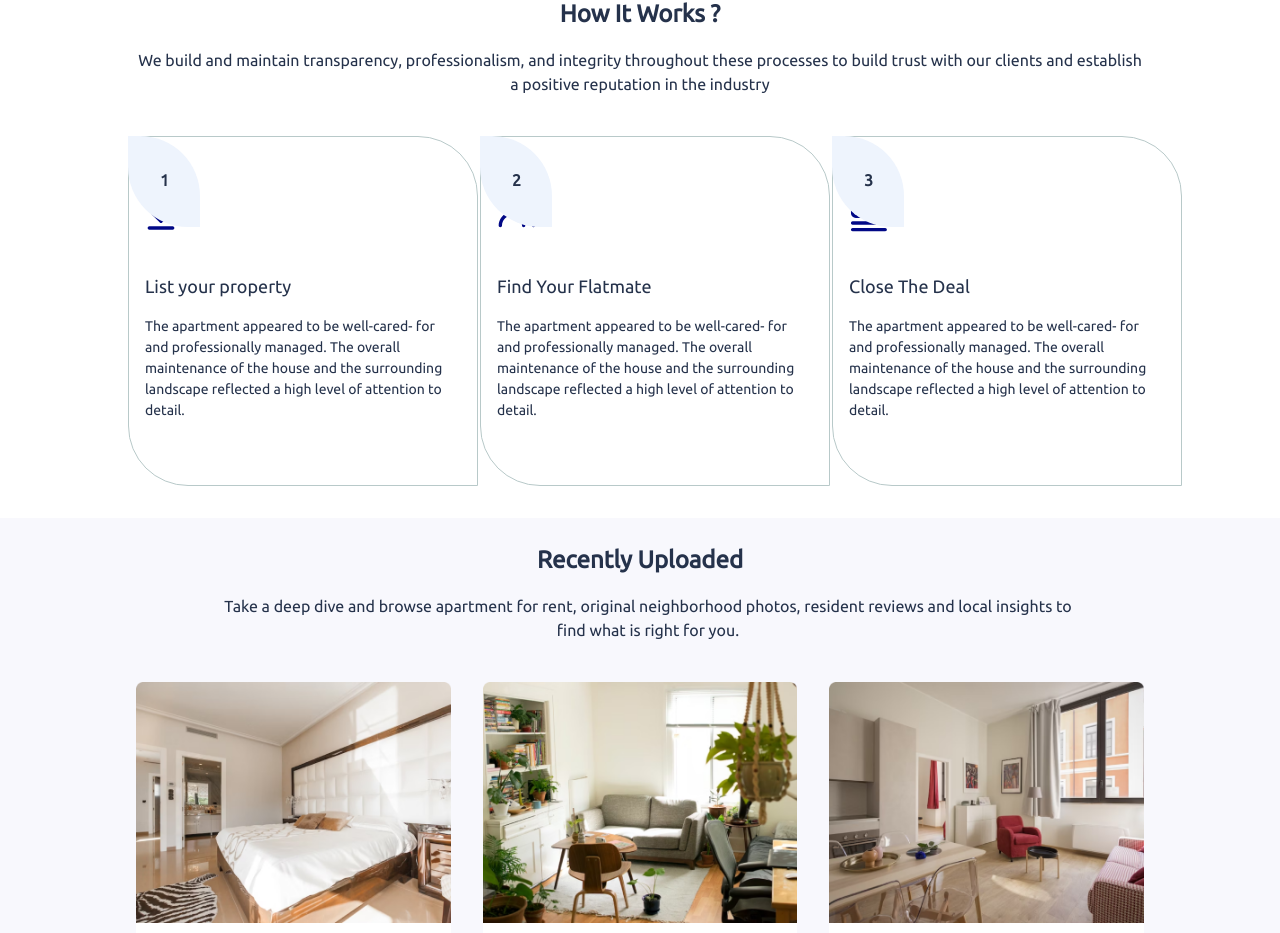
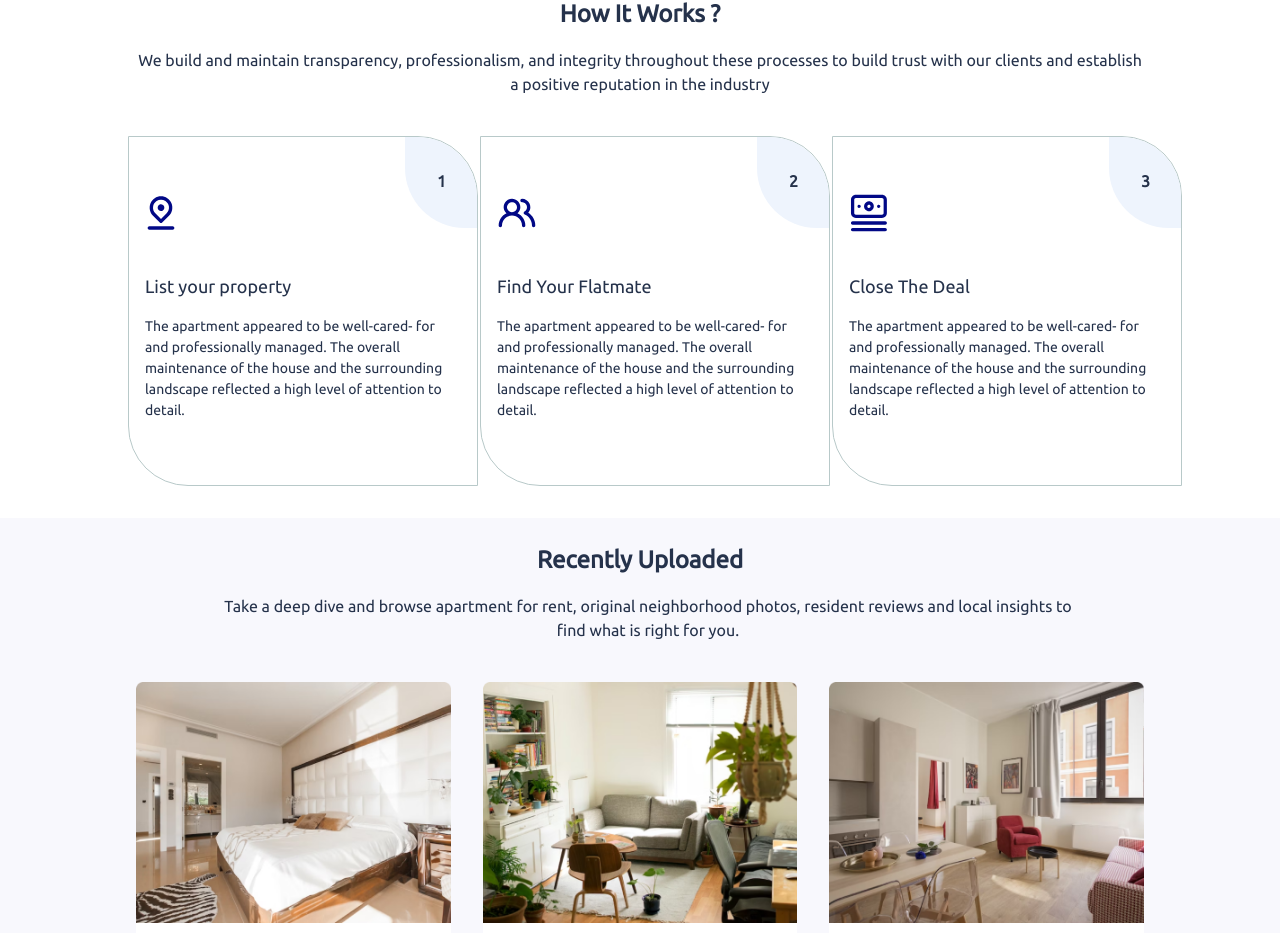
Before and after one commit to lazynerd-studios/Co-Habit-Landing, a React (Vite) app: page / in a window 1280 px wide. Shown: the part 993-1926 px from the top of the page. Built offline with nearby package versions, Linux system fonts and the light colour scheme.

Commit message:
Update Home.jsx

```diff
--- a/src/Components/Home/Home.jsx
+++ b/src/Components/Home/Home.jsx
@@ -57,7 +57,7 @@ const Home = () => {
         <div className="hero min-h-screen bg-[#f8f8fd]">
           {/* hero section */}
           <div className="hero-content text-center mt-10 laptop:mt-auto laptop:mx-[8rem]">
-            <div className="w-auto laptop:mt-[7rem]">
+            <div className="w-auto laptop:mt-[7rem] tablet:mt-8">
               <h1 className="laptop:text-[3.125rem] tablet:text-[2.125rem] tablet:text-center laptop:text-center leading-[3.3rem] text-[3rem] text-left laptop:leading-[3.4375rem] font-bold uppercase text-[#25324B]">
                 FIND YOUR PERFECT
               </h1>
@@ -154,13 +154,13 @@ const Home = () => {
             {/* text-in-shapes */}
             <div className="grid grid-cols-1 gap-2 tablet:gap-8 laptop:grid-cols-3 tablet:grid-cols-2 laptop:gap-8">
               {/* styled rectangle 1 */}
-              <div className="relative">
-                <div className=" h-[5.6875rem] w-[4.5rem] absolute justify-end z-50 bg-[#EEF4FD] rounded-tr-[3.75rem] rounded-bl-[3.75rem]">
+              <div className="h-[21.875rem] w-[21.875rem] relative bg-white border border-[#B8C9C9] rounded-tr-[3.75rem] rounded-bl-[3.75rem]">
+                <div className=" h-[5.6875rem] w-[4.5rem] absolute right-0 top-0 z-50 bg-[#EEF4FD] rounded-tr-[3.75rem] rounded-bl-[3.75rem]">
                   <p className="p-8 font-semibold">
                     1
                   </p>
                 </div>
-                <div className="h-[21.875rem] w-[21.875rem] border border-[#B8C9C9] rounded-tr-[3.75rem] rounded-bl-[3.75rem]">
+
                 <img src={LocationPin} className="mt-14 mb-10 mx-3 w-[2.5rem]" alt="location-pin" />
                 <h2 className=" px-4 mb-4 text-[1.125rem] font-medium">
                   List your property
@@ -173,7 +173,7 @@ const Home = () => {
                   level of attention to detail.
                 </p>
               </div>
-              </div>
+
               {/* end of styled rectangle 1 */}
 
               {/* arrow up */}
@@ -185,13 +185,13 @@ const Home = () => {
               {/* <img src={ArrowUp} className="-my-10 -py- mx-auto tablet:mx-0 tablet:hidden laptop:hidden" alt="arrow-up" /> */}
 
               {/* styled rectangle 2 */}
-              <div className="relative">
-                <div className=" h-[5.6875rem] w-[4.5rem] absolute justify-end z-50 bg-[#EEF4FD] rounded-tr-[3.75rem] rounded-bl-[3.75rem]">
+              <div className="h-[21.875rem] w-[21.875rem] relative bg-white border border-[#B8C9C9] rounded-tr-[3.75rem] rounded-bl-[3.75rem]">
+                <div className=" h-[5.6875rem] w-[4.5rem] absolute right-0 top-0 z-50 bg-[#EEF4FD] rounded-tr-[3.75rem] rounded-bl-[3.75rem]">
                   <p className="p-8 font-semibold">
                     2
                   </p>
                 </div>
-                <div className="h-[21.875rem] w-[21.875rem] border border-[#B8C9C9] rounded-tr-[3.75rem] rounded-bl-[3.75rem]">
+
                 <img src={Users} className="mt-14 mb-10 mx-4 w-[2.5rem]" alt="location-pin" />
                 <h2 className=" px-4 mb-4 text-[1.125rem] font-medium">
                   Find Your Flatmate
@@ -204,7 +204,7 @@ const Home = () => {
                   level of attention to detail.
                 </p>
               </div>
-              </div>
+
 
               {/* arrow up */}
               {/* <svg width="64" height="60" viewBox="0 0 64 60" fill="none" xmlns="http://www.w3.org/2000/svg"
@@ -215,13 +215,13 @@ const Home = () => {
               {/* <img src={ArrowDown} className="-my-10 laptop:hidden tablet:hidden tablet:mx-0 mx-auto" alt="arrow-down" /> */}
 
               {/* styled rectangle 3 */}
-              <div className="relative">
-                <div className=" h-[5.6875rem] w-[4.5rem] absolute justify-end z-50 bg-[#EEF4FD] rounded-tr-[3.75rem] rounded-bl-[3.75rem]">
+              <div className="h-[21.875rem] w-[21.875rem] relative bg-white border border-[#B8C9C9] rounded-tr-[3.75rem] rounded-bl-[3.75rem]">
+                <div className=" h-[5.6875rem] w-[4.5rem] absolute right-0 top-0 z-50 bg-[#EEF4FD] rounded-tr-[3.75rem] rounded-bl-[3.75rem]">
                   <p className="p-8 font-semibold">
                     3
                   </p>
                 </div>
-                <div className="h-[21.875rem] w-[21.875rem] border border-[#B8C9C9] rounded-tr-[3.75rem] rounded-bl-[3.75rem]">
+
                 <img src={MoneyStack} className="mt-14 mb-10 mx-4 w-[2.5rem]" alt="location-pin" />
                 <h2 className=" px-4 mb-4 text-[1.125rem] font-medium">
                   Close The Deal
@@ -233,7 +233,6 @@ const Home = () => {
                   surrounding landscape reflected a high
                   level of attention to detail.
                 </p>
-                </div>
               </div>
 
             </div>
```
Lines whose indentation alone changed are shown as unchanged.
